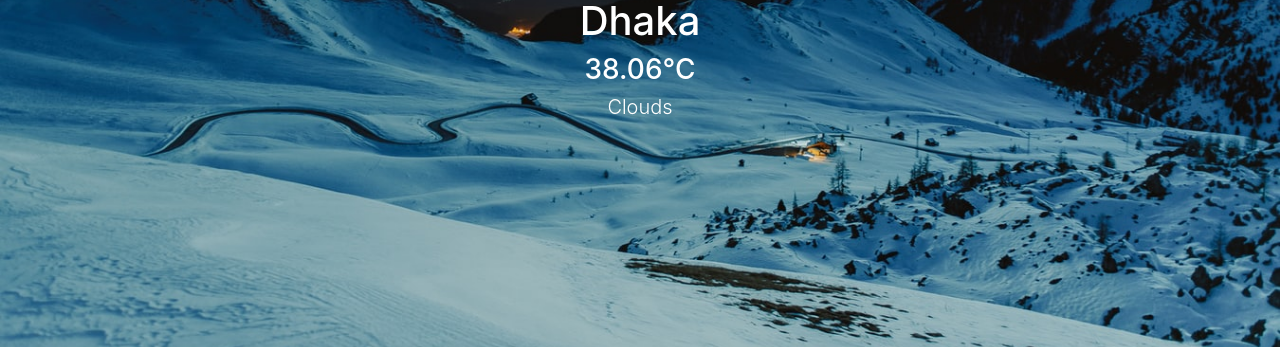
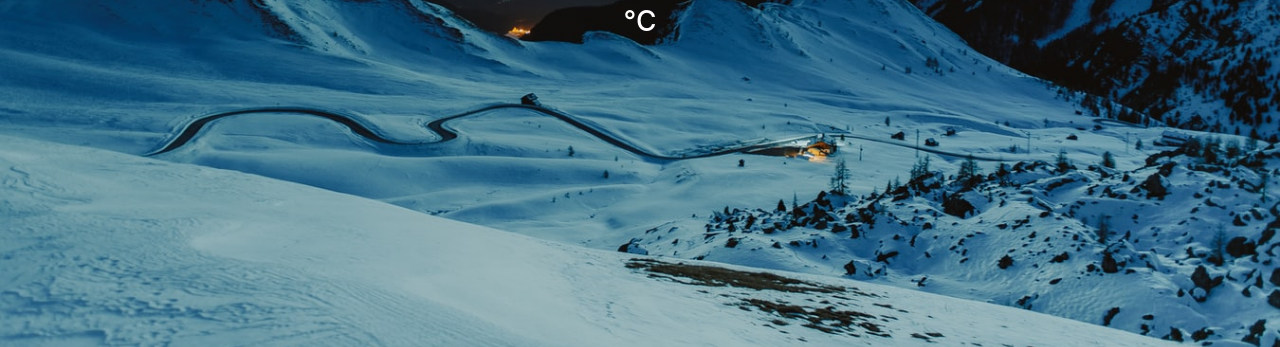
Before and after one commit to azizur881/temperature-hot, a plain HTML site: page index.html in a window 1280 px wide. Shown: the part 453-800 px from the top of the page. Drawn offline with nearby package versions, Linux system fonts and the light colour scheme.

Commit message:
sample text  deleted

```diff
--- a/index.html
+++ b/index.html
@@ -31,9 +31,9 @@
         </form>
         <div class="weather-status text-white text-center">
             <img id = 'img' src="https://openweathermap.org/img/wn/02d@2x.png" alt="">
-            <h1 id ='area'>Dhaka</h1>
-            <h3><span id = 'temp'>38.06</span>&deg;C</h3>
-            <h1 class="lead" id = 'sky'>Clouds</h1>
+            <h1 id ='area'></h1>
+            <h3><span id = 'temp'></span>&deg;C</h3>
+            <h1 class="lead" id = 'sky'></h1>
         </div>
     </div>
     <script>
```
